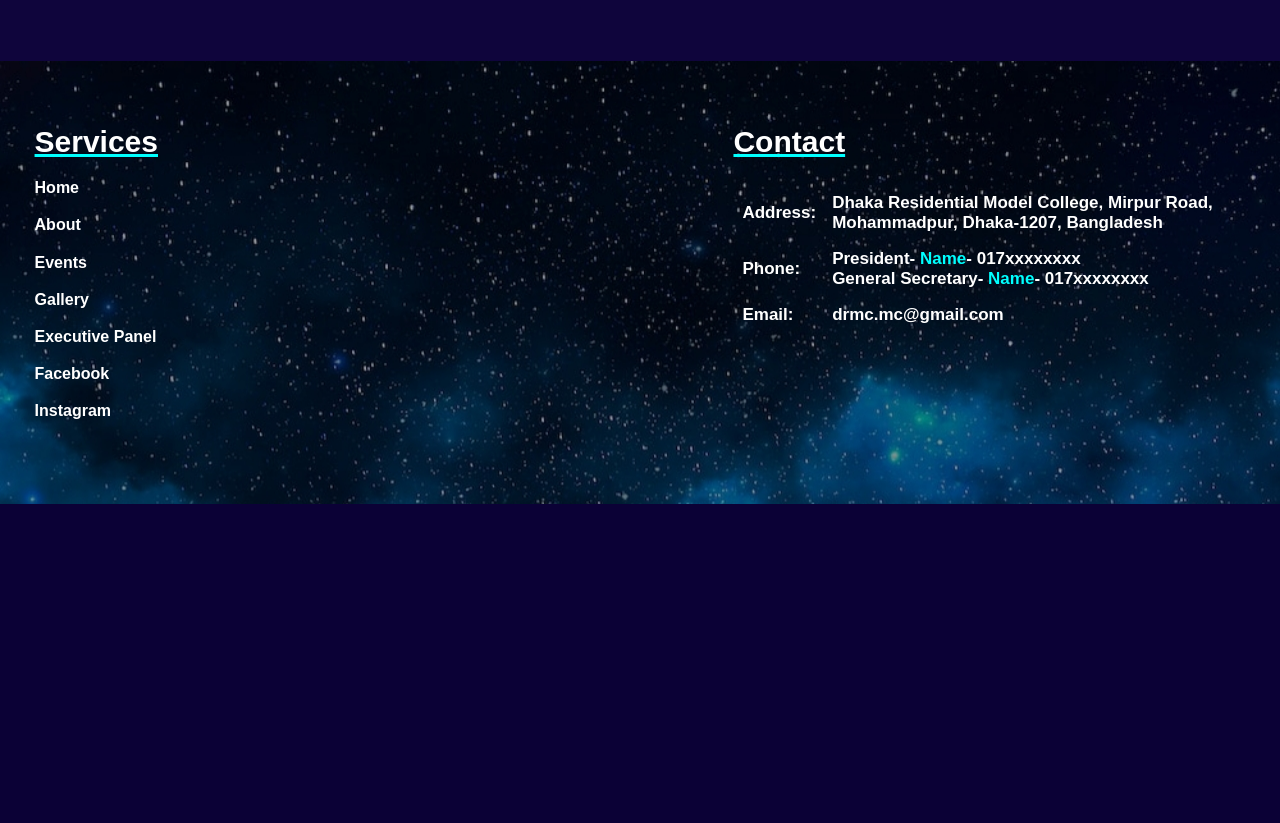
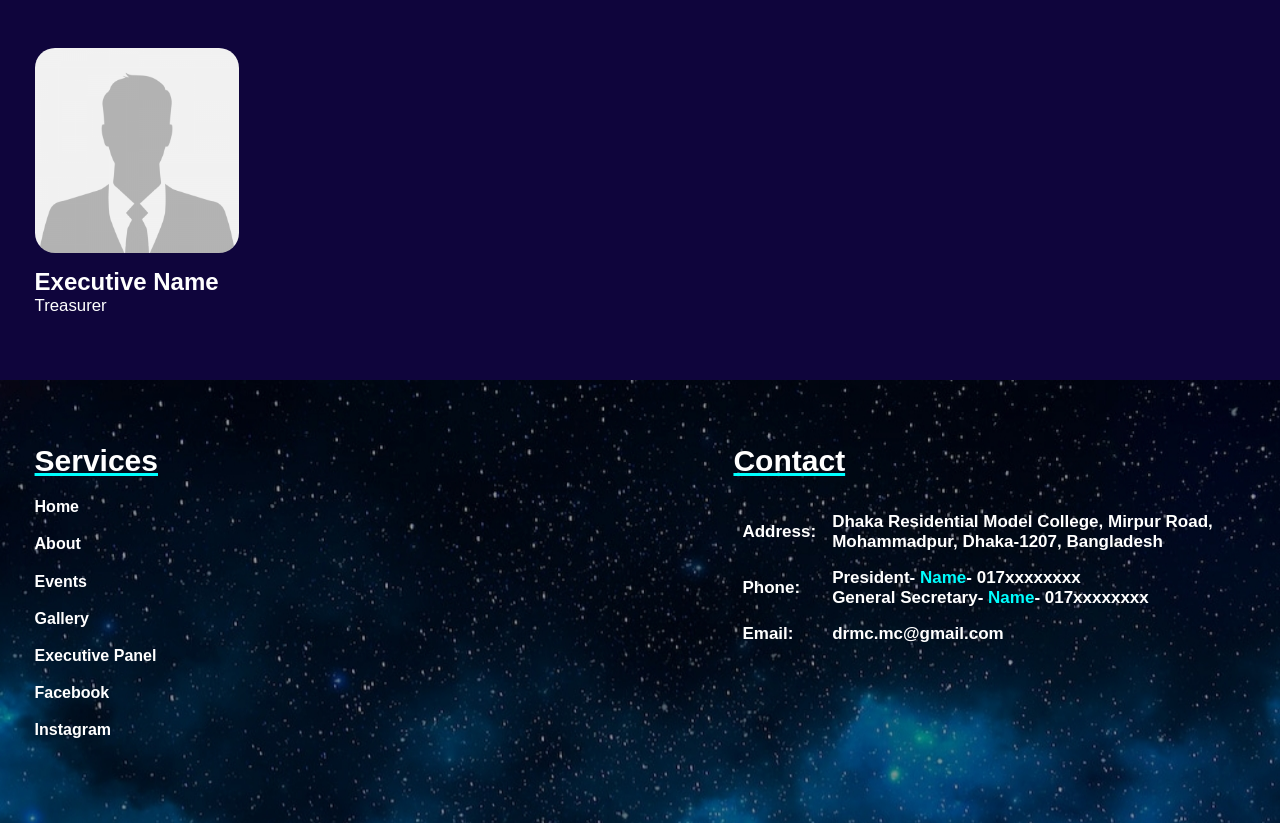
Before and after one commit to NAHDI51/drmcmathclub, a plain HTML site: page index.html in a window 1280 px wide. Shown: the part 5612-6435 px from the top of the page. Before the commit the page ends 6116 px from the top, so only its background shows below. Drawn offline with Linux system fonts and the light colour scheme.

Commit message:
Added another executive panel list

```diff
--- a/index.html
+++ b/index.html
@@ -181,6 +181,10 @@
             <img src="dummy.png" alt="">
             <p>Executive Name<br><span>Treasurer</span></p>
         </div>
+        <div class="executive">
+            <img src="dummy.png" alt="">
+            <p>Executive Name<br><span>Treasurer</span></p>
+        </div>
     </div>
 
 <!--Contact Us Section-->
```
